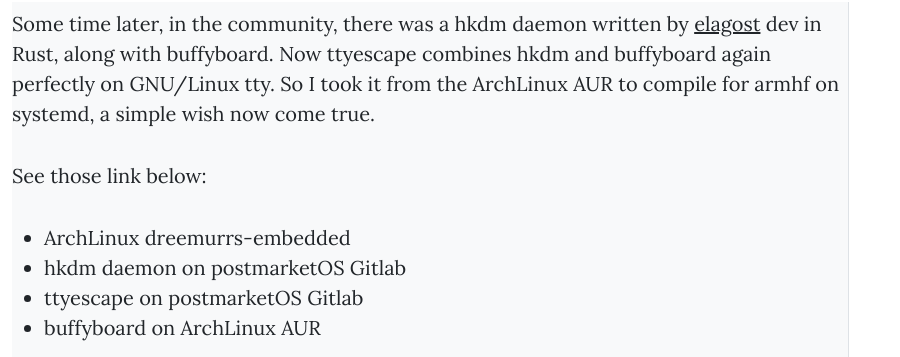
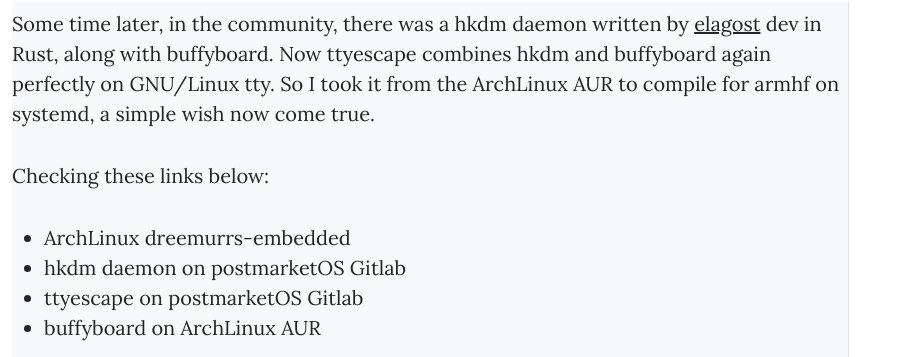
Before and after one commit to Baonks81/baonks81.github.io, a Jekyll site: the page built from _posts/2023-02-20-TTYESCAPE-mobile-friendly-on-GNU-Linux-distros.md, in a window 1280 px wide and 900 px high, scrolled down 3190 px, cut to the strip 97-454 px from the top of the window. Shown: the whole strip, without its empty margins (0-900 px from the left). Built offline with Jekyll 4.4.1, drawn with Linux system fonts in a browser that asks for light colours; nearby versions of some CDN libraries; library files that are not in the unit come from our copies.

Commit message:
Update 2023-02-20-TTYESCAPE-mobile-friendly-on-GNU-Linux-distros.md

```diff
--- a/_posts/2023-02-20-TTYESCAPE-mobile-friendly-on-GNU-Linux-distros.md
+++ b/_posts/2023-02-20-TTYESCAPE-mobile-friendly-on-GNU-Linux-distros.md
@@ -25,7 +25,7 @@
 
 Some time later, in the community, there was a hkdm daemon written by [elagost] dev in Rust, along with buffyboard. Now ttyescape combines hkdm and buffyboard again perfectly on GNU/Linux tty. So I took it from the ArchLinux AUR to compile for armhf on systemd, a simple wish now come true.
 
-See those link below:
+Checking these links below:
 
 - [ArchLinux dreemurrs-embedded]
 - [hkdm daemon on postmarketOS Gitlab]
```
